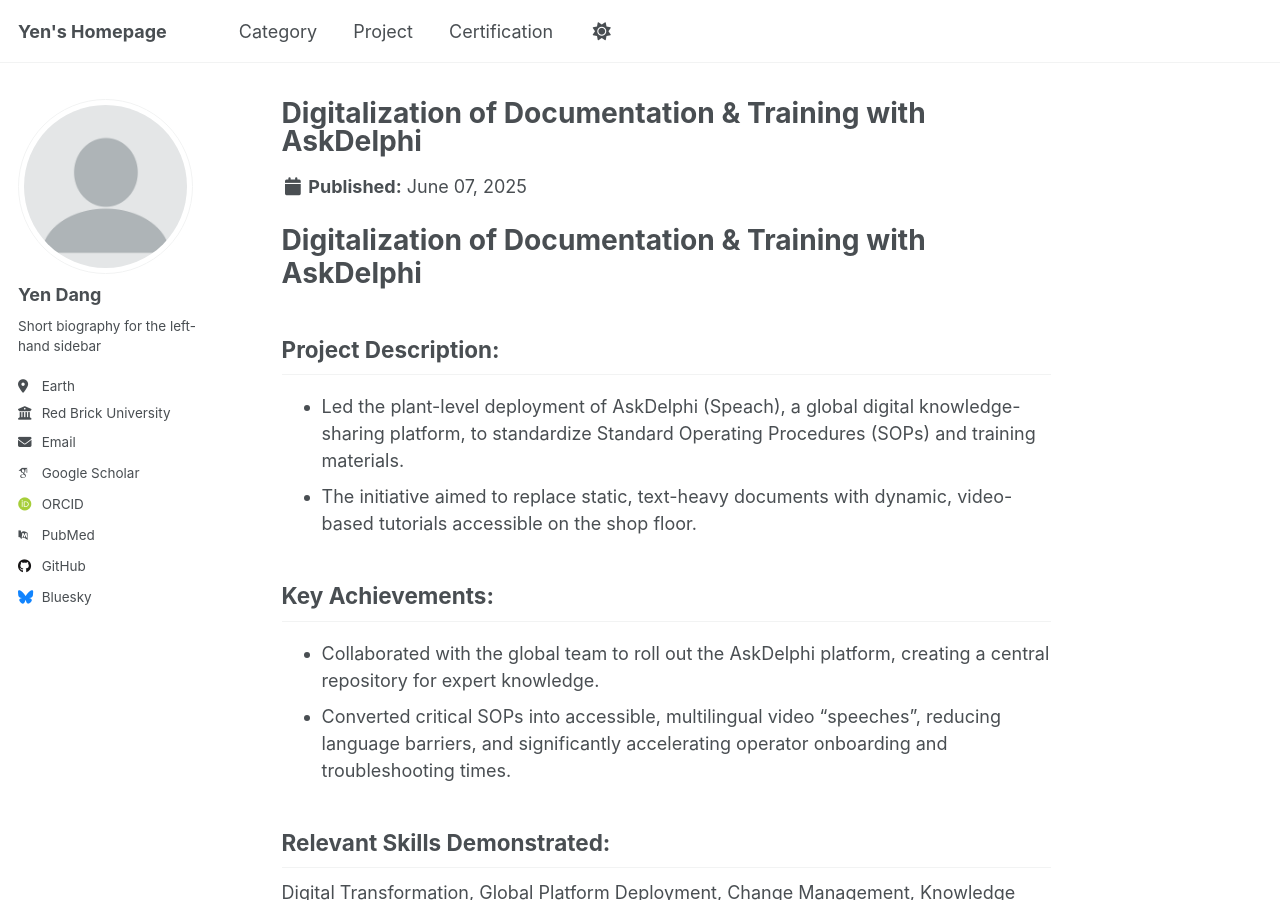
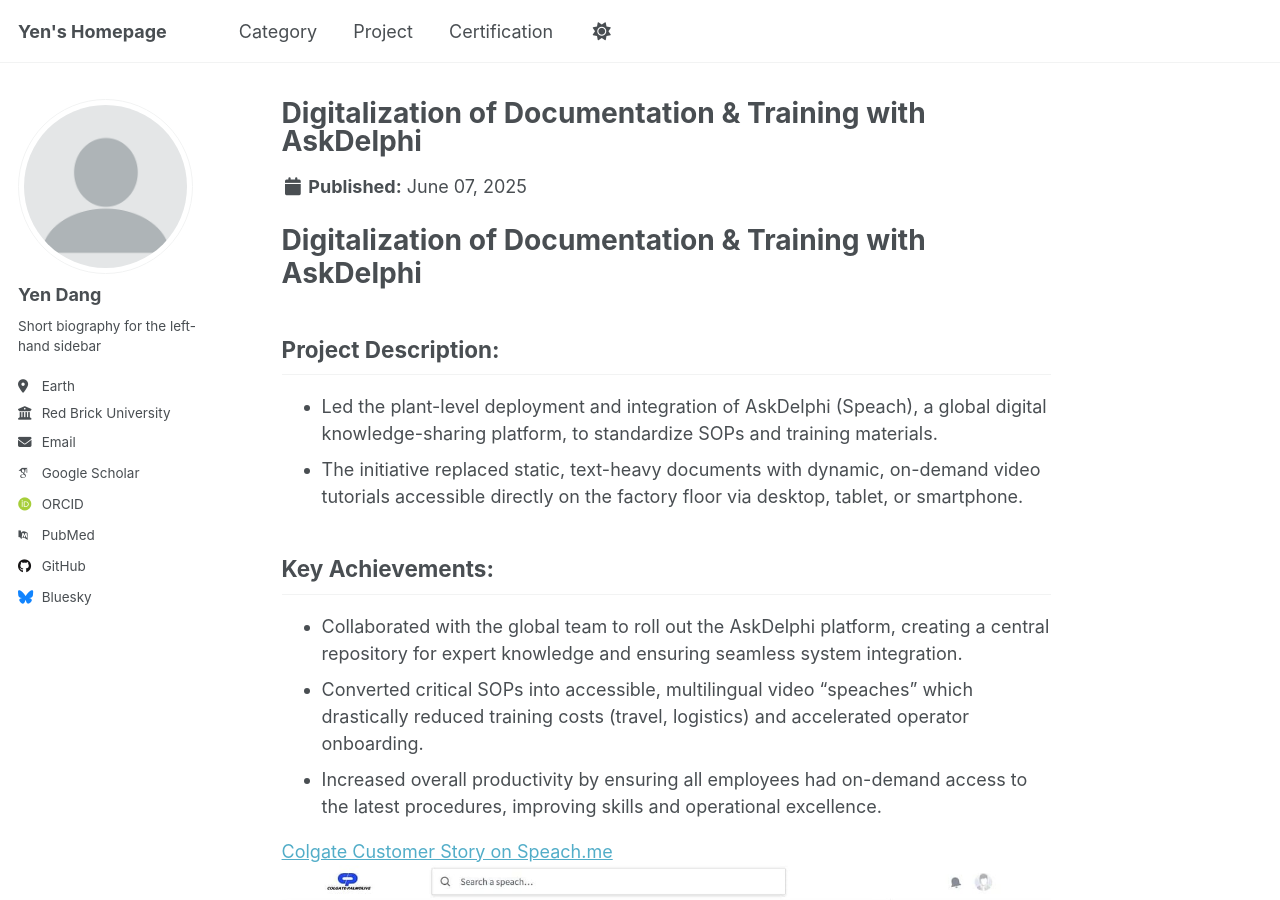
Before and after one commit to yen010390/yen010390.github.io, a Jekyll site: the page built from _project/c01-AskDelphi.md, in a window 1280 px wide and 900 px high. Built offline with Jekyll 4.4.1, drawn with Linux system fonts in a browser that asks for light colours; some web fonts are replaced.

Commit message:
Update c01-AskDelphi.md

```diff
--- a/_project/c01-AskDelphi.md
+++ b/_project/c01-AskDelphi.md
@@ -8,12 +8,16 @@
 # Digitalization of Documentation & Training with AskDelphi
 
 ## Project Description:
-- Led the plant-level deployment of AskDelphi (Speach), a global digital knowledge-sharing platform, to standardize Standard Operating Procedures (SOPs) and training materials.
-- The initiative aimed to replace static, text-heavy documents with dynamic, video-based tutorials accessible on the shop floor.
+- Led the plant-level deployment and integration of AskDelphi (Speach), a global digital knowledge-sharing platform, to standardize SOPs and training materials.
+- The initiative replaced static, text-heavy documents with dynamic, on-demand video tutorials accessible directly on the factory floor via desktop, tablet, or smartphone.
 
 ## Key Achievements:
-- Collaborated with the global team to roll out the AskDelphi platform, creating a central repository for expert knowledge.
-- Converted critical SOPs into accessible, multilingual video "speeches", reducing language barriers, and significantly accelerating operator onboarding and troubleshooting times.
+- Collaborated with the global team to roll out the AskDelphi platform, creating a central repository for expert knowledge and ensuring seamless system integration.
+- Converted critical SOPs into accessible, multilingual video "speaches" which drastically reduced training costs (travel, logistics) and accelerated operator onboarding.
+- Increased overall productivity by ensuring all employees had on-demand access to the latest procedures, improving skills and operational excellence.
+
+[Colgate Customer Story on Speach.me](https://speach.me/customer-stories/colgate)
+![Training Image](/images/Askdelphi-1.jpg)
 
 ## Relevant Skills Demonstrated:
 Digital Transformation, Global Platform Deployment, Change Management, Knowledge Management, SOP Standardization, User Training.
```
